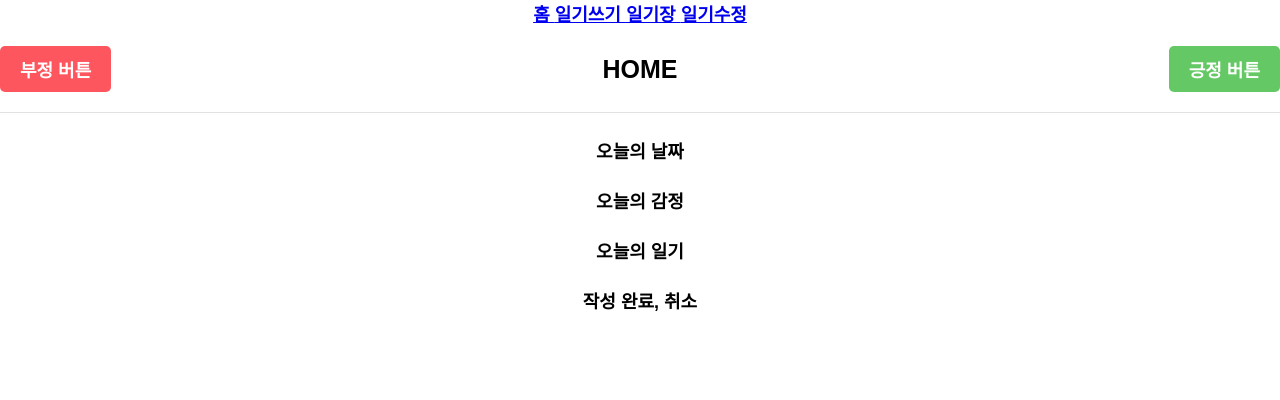
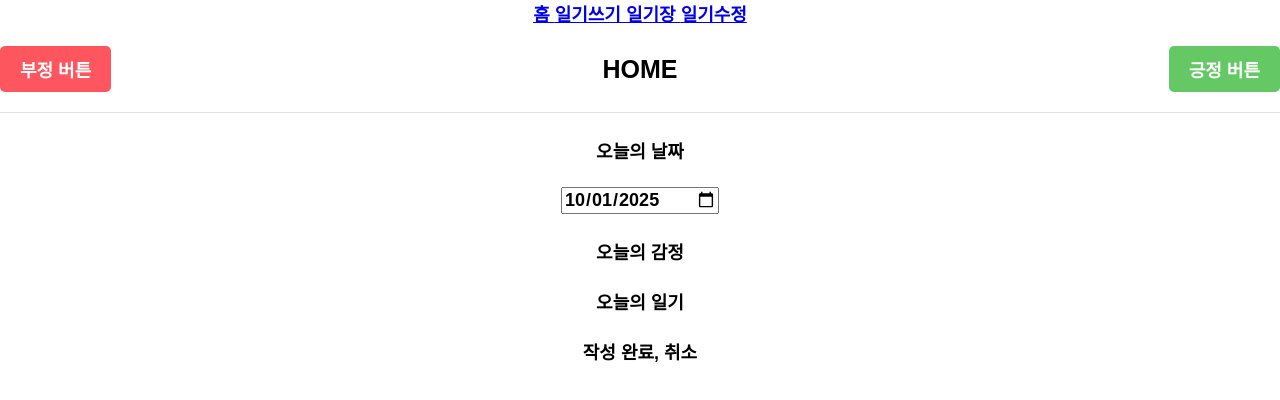
Before and after one commit to yyrrcc/react_project3_251001, a React (Create React App) app: page / in a window 1280 px wide. Shown: the top 400 px of the page. Built offline with nearby package versions, Linux system fonts and the light colour scheme; a web font is replaced by a local one.

Commit message:
Editor 날짜 포맷팅

```diff
--- a/src/Utils.js
+++ b/src/Utils.js
@@ -23,3 +23,19 @@ export const getEmotionImgById = (emotionId) => {
       return null;
   }
 };
+
+// 날짜 포맷팅 해주는 함수 (yyyy-mm-dd)
+export const getFormattedDate = (targetDate) => {
+  let year = targetDate.getFullYear();
+  let month = targetDate.getMonth() + 1;
+  let date = targetDate.getDate();
+
+  if (month < 10) {
+    month = `0${month}`;
+  }
+  if (date < 10) {
+    date = `0${date}`;
+  }
+
+  return `${year}-${month}-${date}`;
+};
--- a/src/components/Editor.js
+++ b/src/components/Editor.js
@@ -1,12 +1,29 @@
 import "../components/css/Editor.css";
+import { useState } from "react";
+import { getFormattedDate } from "../Utils";
 
 // props : initData (수정 할 기존 입력된 내용), onSubmit (작성 완료 버튼)
 const Editor = ({ initData, onSubmit }) => {
+  // 1개의 일기를 1개의 객체로 설정하기
+  const [state, setState] = useState({
+    date: getFormattedDate(new Date()),
+    emotionId: 3,
+    content: "",
+  });
+
+  const handleChangeDate = (e) => {
+    // 객체 안에 있는 key를 가져와서 값 변경해주기!
+    setState({ ...state, date: e.target.value });
+  };
+
   return (
     <>
       <div className="Editor">
         <div className="editor_section">
           <h4>오늘의 날짜</h4>
+          <div className="input_wrapper">
+            <input type="date" value={state.date} onChange={handleChangeDate} />
+          </div>
         </div>
         <div className="editor_section">
           <h4>오늘의 감정</h4>
```
